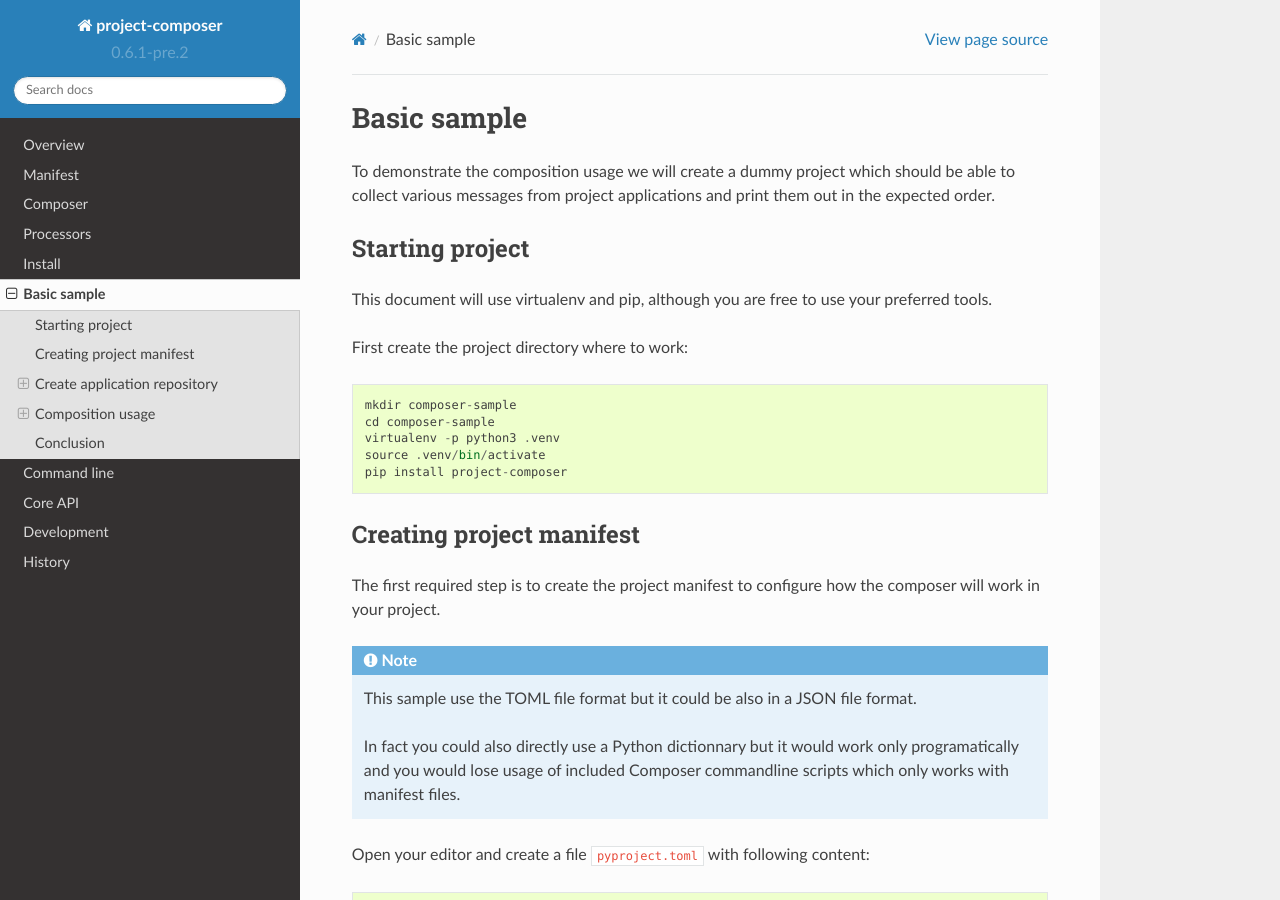
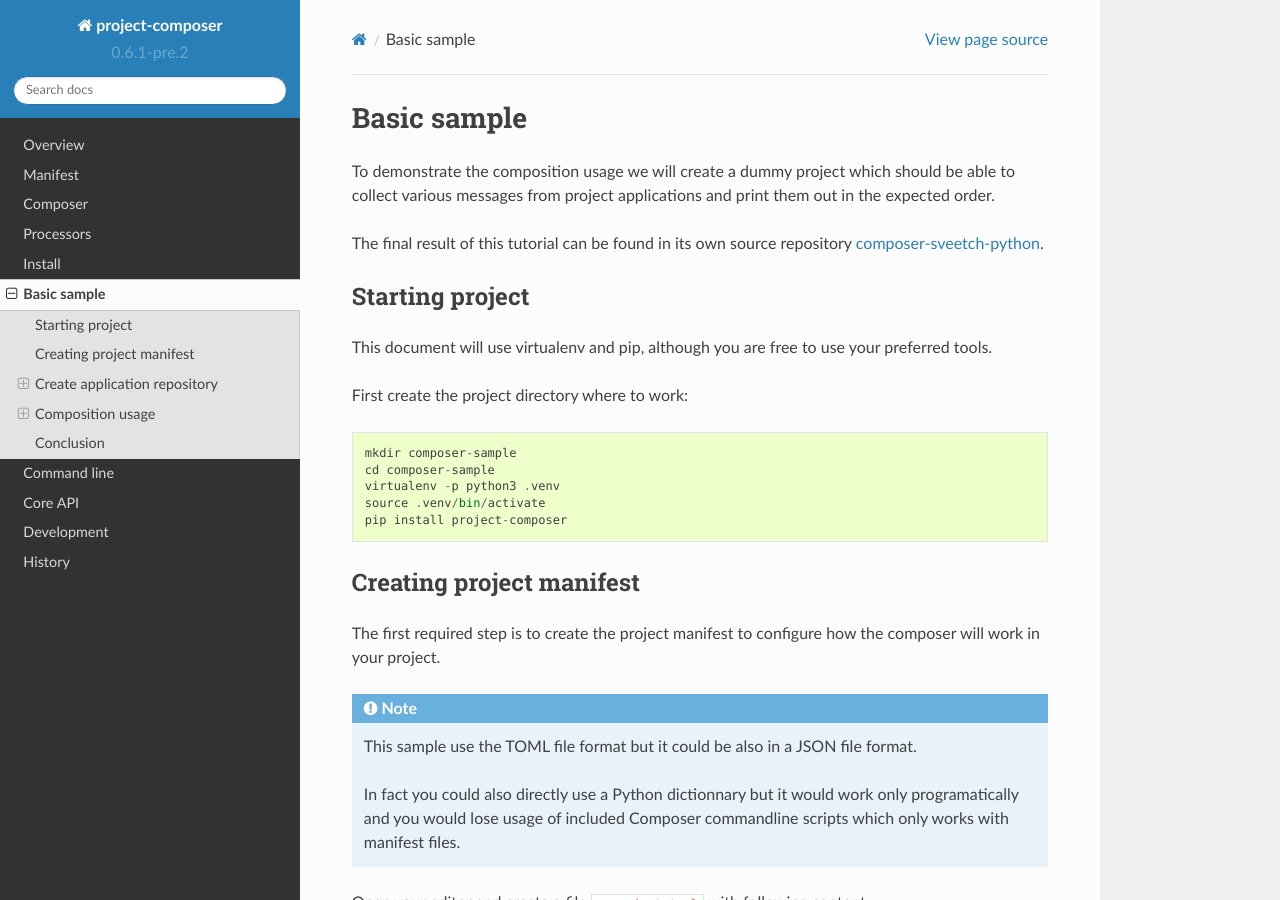
Before and after one commit to sveetch/project-composer, a Sphinx documentation site: the page built from docs/sample_basic.rst, in a window 1280 px wide and 900 px high. Built offline with Sphinx 7.4.7 and the Read the Docs theme 2.0.0, drawn with Linux system fonts in a browser that asks for light colours; the version number is read from the project's files by our own code.

Commit message:
Added missing link

```diff
--- a/docs/sample_basic.rst
+++ b/docs/sample_basic.rst
@@ -7,6 +7,10 @@ Basic sample
 To demonstrate the composition usage we will create a dummy project which should be
 able to collect various messages from project applications and print them out in the
 expected order.
+
+The final result of this tutorial can be found in its own source repository
+`composer-sveetch-python <https://github.com/sveetch/composer-sveetch-python>`_.
+
 
 Starting project
 ****************
@@ -21,6 +25,7 @@ First create the project directory where to work: ::
     virtualenv -p python3 .venv
     source .venv/bin/activate
     pip install project-composer
+
 
 Creating project manifest
 *************************
@@ -51,6 +56,7 @@ Open your editor and create a file ``pyproject.toml`` with following content: ::
 
 For this sample we just focus on the required parameters.
 
+
 Create application repository
 *****************************
 
@@ -72,6 +78,7 @@ Finally you will end with the following structure: ::
         └── messages.py
 
 Now enter in the ``application_repository`` directory to create your applications.
+
 
 The 'foo' application
 ---------------------
@@ -122,6 +129,7 @@ content collector because finally the composer just care about collection, your
 final collector will just be a class composed from application classes that you will be
 free to use how you need.
 
+
 The 'bar' application
 ---------------------
 
@@ -161,6 +169,7 @@ Then we will create the messager part at ``bar/messages.py``: ::
 
 This is alike the ``foo`` messager part except it only define a single messager.
 
+
 The 'ping' application
 ----------------------
 
@@ -193,6 +202,7 @@ Then we will create the messager part at ``ping/messages.py``: ::
 
             return messages
 
+
 Composition usage
 *****************
 
@@ -213,6 +223,7 @@ modules: ::
 
     from project_composer.compose import Composer
     from project_composer.processors import ClassProcessor
+
 
 Messager
 --------
@@ -248,6 +259,7 @@ a empty list that messager classes will fill each one after ones.
 Its ``get_messages()`` method it just a shortand to format the message list. Finally
 we just want to output a line starting with ``Hello`` followed by a single message for
 each message.
+
 
 Message processor
 -----------------
@@ -291,6 +303,7 @@ As you can see in this example the only thing to implement is the ``get_module_p
 method which build the right Python path to search application part modules. Here we
 are looking for a ``messages`` module in applications, so for our sample repository it
 will match ``foo.messages``, ``bar.messages`` and ``ping.messages`` paths.
+
 
 Use composed class
 ------------------
@@ -386,6 +399,7 @@ Running the script should now output every messages in the right order: ::
     - Hello Bar
     - Hello Ping
 
+
 Conclusion
 **********
 
```
